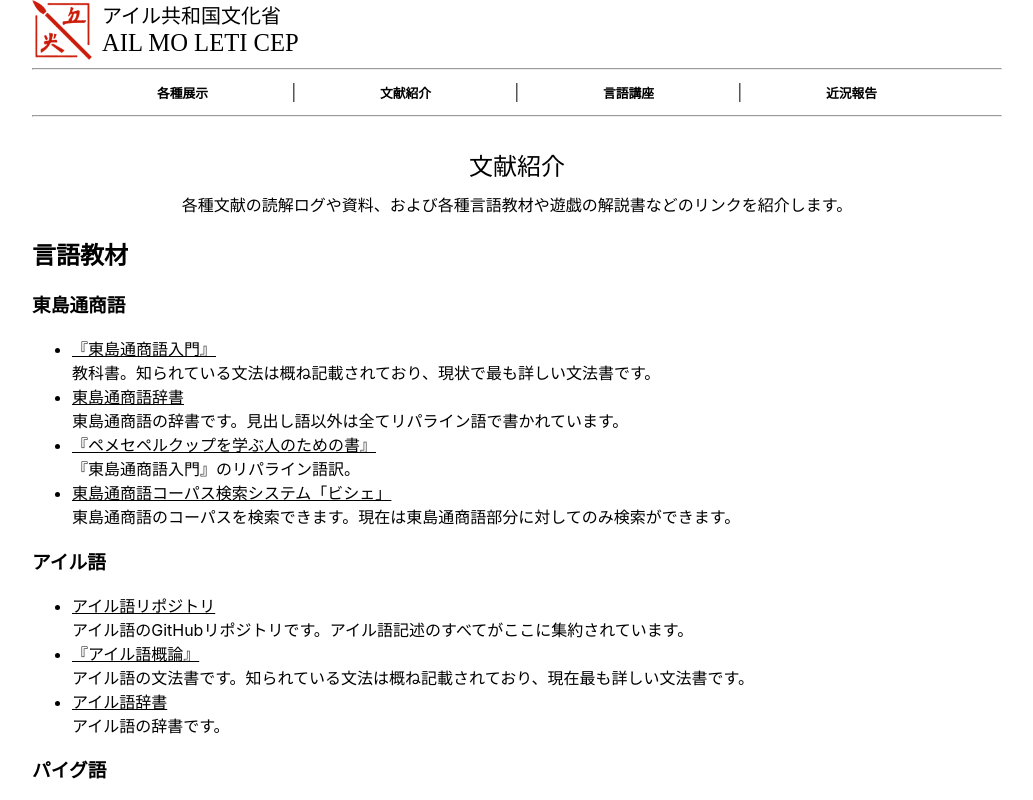
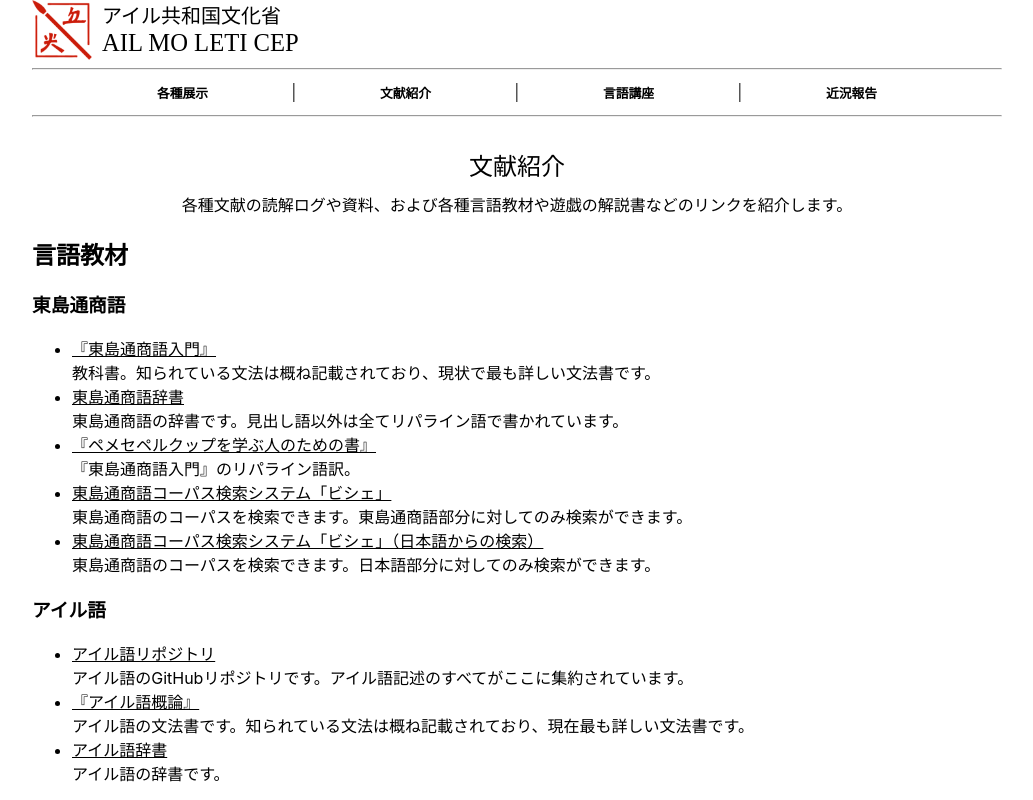
Before and after one commit to AIL-MO-LETI-CEP/ail-mo-leti-cep.github.io, a Next.js app: page /kante-kije in a window 1280 px wide. Shown: the top 800 px of the page, without its empty margins (123-1156 px from the left). Built offline with nearby package versions, Linux system fonts and the light colour scheme; a web font is replaced by a local one.

Commit message:
pages: ビシェ（日本語からの検索）を掲載

```diff
--- a/src/data/linkdata/kante-kije.ts
+++ b/src/data/linkdata/kante-kije.ts
@@ -21,7 +21,12 @@ export const pmcpBooksLinkData = [
   {
     title: '東島通商語コーパス検索システム「ビシェ」',
     url: 'https://sozysozbot.github.io/bixe/search.html',
-    description: ['東島通商語のコーパスを検索できます。現在は東島通商語部分に対してのみ検索ができます。']
+    description: ['東島通商語のコーパスを検索できます。東島通商語部分に対してのみ検索ができます。']
+  },
+  {
+    title: '東島通商語コーパス検索システム「ビシェ」（日本語からの検索）',
+    url: 'https://sozysozbot.github.io/bixe/search.ja.html',
+    description: ['東島通商語のコーパスを検索できます。日本語部分に対してのみ検索ができます。']
   }
 ];
 
```
